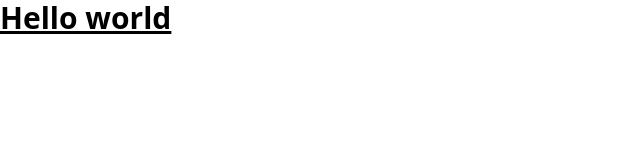
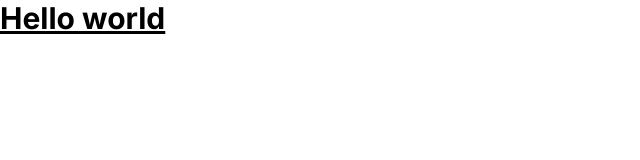
Before and after one commit to CodeWithJoshua18/Portfolio-v2, a React (Vite) app: page / in a window 1280 px wide. Shown: the top 160 px of the page, without its empty margins (0-640 px from the left). Built offline with nearby package versions, Linux system fonts and the light colour scheme.

Commit message:
add Navbar component and update CSS for font styling

```diff
--- a/src/index.css
+++ b/src/index.css
@@ -1,2 +1,6 @@
 @import url('https://fonts.googleapis.com/css2?family=Inter:ital,opsz,wght@0,14..32,100..900;1,14..32,100..900&display=swap');
 @import "tailwindcss";
+
+:root {
+    font-family: 'Inter', sans-serif;
+}
```
Also changed, not shown: src/components/Navbar.jsx (added).
